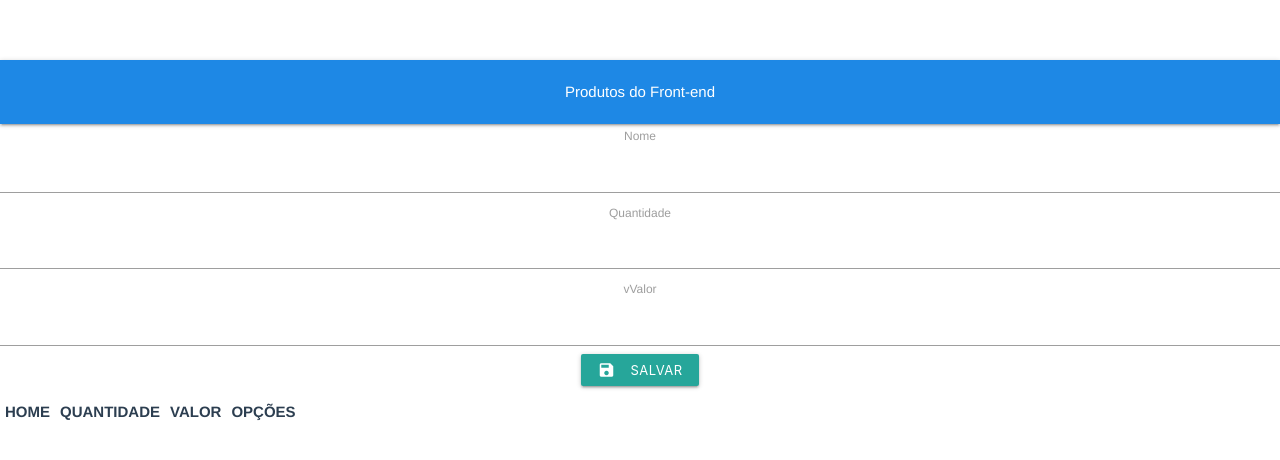
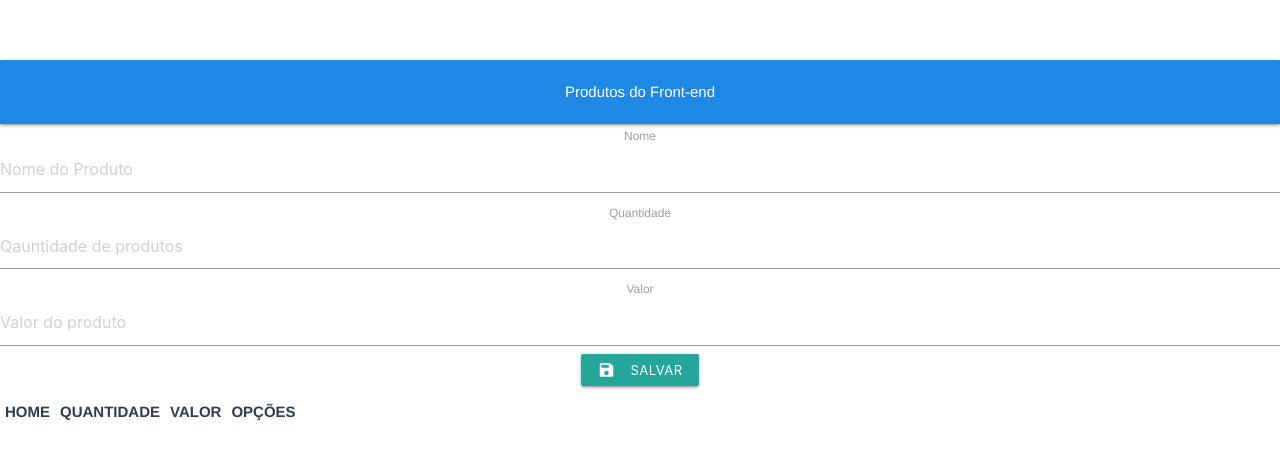
Before and after one commit to Edivansanto5/ConsumindoApi-axios, a Vue app in the folder Consumindo-API-axios/consumindo-api-axios/: page / in a window 1280 px wide. Shown: the top 460 px of the page. Built offline with nearby package versions, Linux system fonts and the light colour scheme.

Commit message:
colocando um placeholder para os inputs

```diff
--- a/Consumindo-API-axios/consumindo-api-axios/src/components/FornCadastro.vue
+++ b/Consumindo-API-axios/consumindo-api-axios/src/components/FornCadastro.vue
@@ -10,11 +10,11 @@
             <!-- formulario -->
             <form>
                 <label>Nome</label>
-                <input type="text">
+                <input type="text" placeholder="Nome do Produto">
                 <label>Quantidade</label>
-                <input type="number">
-                <label>vValor</label>
-                <input type="text">
+                <input type="number" placeholder="Qauntidade de produtos">
+                <label>Valor</label>
+                <input type="text" placeholder="Valor do produto">
                  <button class="< waves-effect waves-light btn-small">Salvar <i class="material-icons left">save</i></button> <!--<i class="material-icons left">save</i> vai add icone de salvar -->
             </form>
 
```
